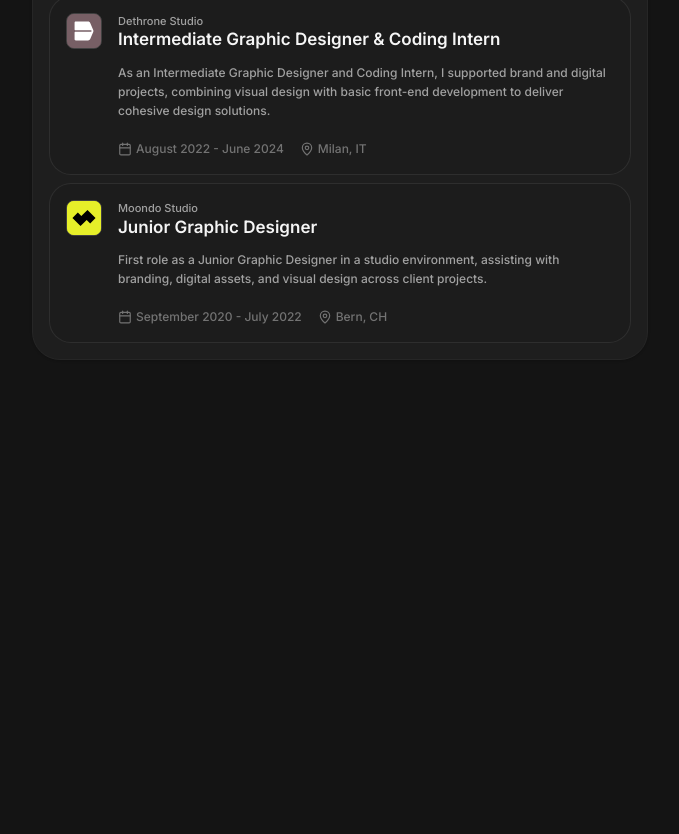
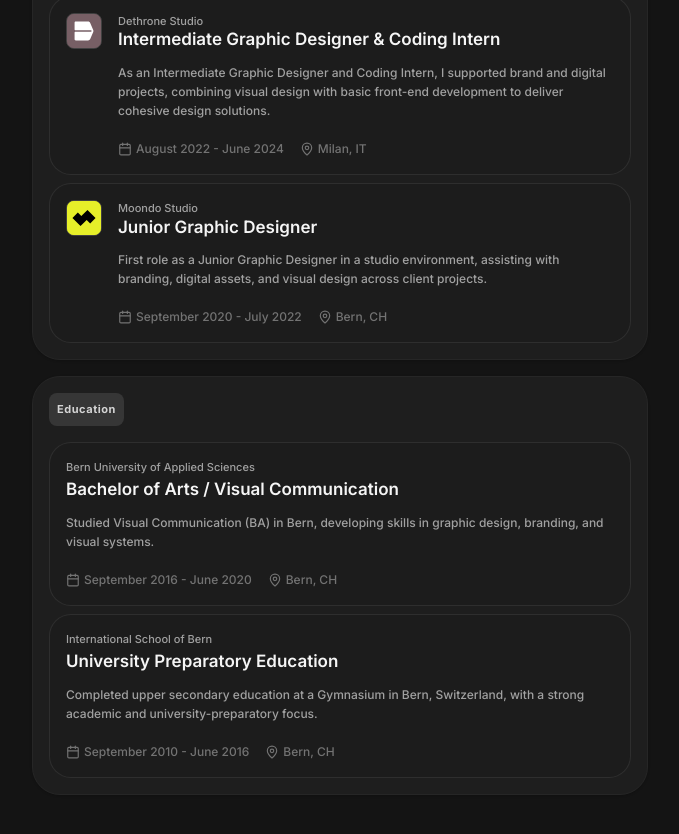
Before and after one commit to elxanoffical/my-resume, a Next.js app: page / in a window 1280 px wide. Shown: the part 1464-2298 px from the top of the page, without its empty margins (300-979 px from the left). Before the commit the page ends 1920 px from the top, so only its background shows below. Built offline with nearby package versions, Linux system fonts and the light colour scheme.

Commit message:
Add Education component and integrate it into the Home layout; refactor Experience component styles for consistency

```diff
--- a/app/page.tsx
+++ b/app/page.tsx
@@ -1,3 +1,4 @@
+import Education from "@/components/Education";
 import Experience from "@/components/Experience";
 import Header from "@/components/Header";
 import Hero from "@/components/Hero";
@@ -12,6 +13,7 @@ export default function Home() {
       <Overview/>
       <Projects/>
       <Experience/>
+      <Education/>
     </div>
   );
 }
--- /dev/null
+++ b/components/Education.tsx
@@ -0,0 +1,85 @@
+"use client";
+
+import { motion } from "framer-motion";
+import { Calendar, MapPin } from "lucide-react";
+
+const educationData = [
+  {
+    school: "Bern University of Applied Sciences",
+    degree: "Bachelor of Arts / Visual Communication",
+    period: "September 2016 - June 2020",
+    location: "Bern, CH",
+    description: "Studied Visual Communication (BA) in Bern, developing skills in graphic design, branding, and visual systems.",
+  },
+  {
+    school: "International School of Bern",
+    degree: "University Preparatory Education",
+    period: "September 2010 - June 2016",
+    location: "Bern, CH",
+    description: "Completed upper secondary education at a Gymnasium in Bern, Switzerland, with a strong academic and university-preparatory focus.",
+  },
+];
+
+export default function Education() {
+  return (
+    <motion.section
+      initial={false}
+      whileInView={{ opacity: 1, y: 0 }}
+      viewport={{ once: true }}
+      transition={{ duration: 0.5, delay: 0.5 }}
+      className="max-w-[640px] mx-auto px-3 mb-4"
+    >
+      <div className="rounded-[28px] shadow-sm px-4 py-4 border
+                      bg-white border-neutral-200
+                      dark:bg-neutral-800/60 dark:border-neutral-800">
+
+        {/* Başlıq Badge */}
+        <div className="inline-flex items-center justify-center px-2 py-2 rounded-lg mb-4
+                        bg-neutral-200 text-neutral-700
+                        dark:bg-neutral-700/70 dark:text-neutral-300
+                        text-[12px] md:text-[11px] font-bold tracking-wider">
+          Education
+        </div>
+
+        {/* Təhsil Siyahısı */}
+        <div className="space-y-2">
+          {educationData.map((edu, index) => (
+            <div
+              key={index}
+              className="p-4 rounded-[22px] border border-neutral-200 dark:border-neutral-700/50
+                         dark:bg-neutral-900/20"
+            >
+              <div className="flex flex-col gap-1 mb-3">
+                {/* Universitet/Məktəb Adı */}
+                <h4 className="text-[13px] md:text-[11px] text-neutral-500 dark:text-neutral-400 font-medium">
+                  {edu.school}
+                </h4>
+                {/* Dərəcə/İxtisas */}
+                <h3 className="text-[17px] font-semibold text-neutral-800 dark:text-neutral-100 leading-tight">
+                  {edu.degree}
+                </h3>
+              </div>
+
+              {/* Təsvir */}
+              <p className="text-[14px] md:text-[12px] leading-[1.6] text-neutral-600 dark:text-neutral-400 mb-5 font-medium">
+                {edu.description}
+              </p>
+
+              {/* Meta Məlumatlar (Tarix və Yer) */}
+              <div className="flex flex-wrap gap-2 md:gap-4 text-[13px] md:text-[12px] text-neutral-500 dark:text-neutral-500 font-medium">
+                <div className="flex items-center gap-1">
+                  <Calendar size={14} strokeWidth={2} />
+                  <span>{edu.period}</span>
+                </div>
+                <div className="flex items-center gap-1">
+                  <MapPin size={14} strokeWidth={2} />
+                  <span>{edu.location}</span>
+                </div>
+              </div>
+            </div>
+          ))}
+        </div>
+      </div>
+    </motion.section>
+  );
+}
--- a/components/Experience.tsx
+++ b/components/Experience.tsx
@@ -57,8 +57,8 @@ export default function Experience() {
           {experiences.map((exp, index) => (
             <div
               key={index}
-              className="p-4 rounded-[22px] border border-neutral-100 dark:border-neutral-700/50
-                         bg-neutral-50/50 dark:bg-neutral-900/20"
+              className="p-4 rounded-[22px] border border-neutral-200 dark:border-neutral-700/50
+                         dark:bg-neutral-900/20"
             >
               {/* Ana Konteyner: Loqo və Mətnləri yan-yana gətirir */}
               <div className="flex flex-col md:flex-row items-start gap-4">
```
